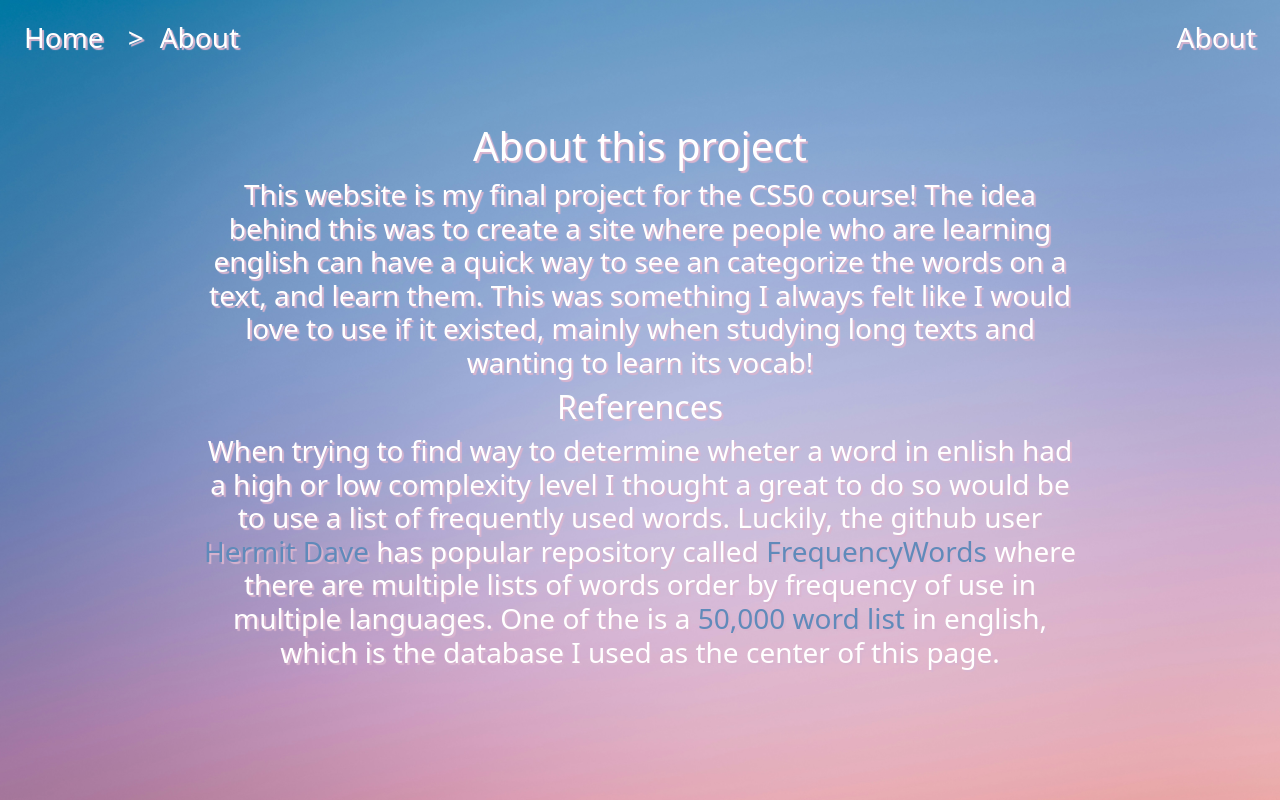
After one commit to santiagodeluca/CS50-Final-Project, a Flask app: page /about in a window 1280 px wide. The commit adds this page. Run offline with Flask 3, Linux system fonts and the light colour scheme.

Commit message:
almost there

```diff
--- a/project/app.py
+++ b/project/app.py
@@ -72,17 +72,25 @@ def learn():
 
 @app.route("/learn/basic")
 def learn_basic():
+        lvl1 = 'basic'
         eas_len = len(session['basic'])
-        return render_template("play.html", list=session['basic'], len=eas_len)
+        return render_template("play.html", list=session['basic'], len=eas_len, link=lvl1, level='Basic')
 @app.route("/learn/moderate")
 def learn_moderate():
+        lvl2 = 'moderate'
         mod_len = len(session['moderate'])
-        return render_template("play.html", list=session['moderate'], len=mod_len)
+        return render_template("play.html", list=session['moderate'], len=mod_len, link=lvl2, level='Moderate')
 @app.route("/learn/hard")
 def learn_hard():
+        lvl3 = 'hard'
         har_len = len(session['hard'])
-        return render_template("play.html", list=session['hard'], len=har_len)
+        return render_template("play.html", list=session['hard'], len=har_len, link=lvl3, level='Hard')
 @app.route("/learn/impossible")
 def learn_impossible():
+        lvl4 = 'impossible'
         imp_len = len(session['impossible'])
-        return render_template("play.html", list=session['impossible'], len=imp_len)
+        return render_template("play.html", list=session['impossible'], len=imp_len, link=lvl4, level='Impossible')
+
+@app.route("/about")
+def about():
+        return render_template("about.html")
--- a/project/static/styles.css
+++ b/project/static/styles.css
@@ -5,7 +5,7 @@ body {
 
 .text-style {
     color: white;
-    text-shadow: 2px 2px 0px #DAB5CF;
+    text-shadow: 2px 2px 1px #DAB5CF;
 }
 
 .custom-card-body {
@@ -38,20 +38,22 @@ body {
 }
 
 .custom-outline {
-border-color: white;
-color: white;
+    border-color: white;
+    color: white;
 }
 
 .custom-outline1 {
-border-color: #981F1F;
-color: white;
-border-width: 3px;
+    border-color: #981F1F;
+    color: white;
+    border-width: 1px;
+    box-shadow: 1px 1px 1px black;
 }
 
 .custom-outline2 {
     border-color:  #104084;
     color: white;
-    border-width: 3px;
+    border-width: 1px;
+    box-shadow: 1px 1px 1px black;
 }
 
 .custom-outline3 {
--- /dev/null
+++ b/project/templates/about.html
@@ -0,0 +1,44 @@
+{% extends "layout.html" %}
+
+{% block navbar %}
+
+<li class="nav-item">
+    <a class="nav-link text-style fs-3" aria-disabled="true">></a>
+</li>
+<li class="nav-item">
+    <a class="nav-link text-style fs-3" aria-current="page" href="/about">About</a>
+</li>
+
+{% endblock %}
+
+{% block main %}
+
+    <div class="center-middle text-style">
+        <h1>About this project</h1>
+
+        <h3 style="padding-inline: 15%;">
+            This website is my final project for the CS50 course! The idea behind this
+            was to create a site where people who are learning english can have a quick
+            way to see an categorize the words on a text, and learn them. This was
+            something I always felt like I would love to use if it existed, mainly when
+            studying long texts and wanting to learn its vocab!
+        </h3>
+        <h2>References</h2>
+        <h3 style="padding-inline: 15%;">
+            When trying to find way to determine wheter a word in enlish had a high or
+            low complexity level I thought a great to do so would be to use a list
+            of frequently used words. Luckily, the github user
+            <a href="https://github.com/hermitdave" style="text-decoration: none; color: #608ABA;">Hermit Dave</a> has popular
+            repository called
+            <a href="https://github.com/hermitdave/FrequencyWords" style="text-decoration: none; color: #608ABA;">FrequencyWords<a>
+            where there are multiple lists of words order by frequency of use in
+            multiple languages. One of the is a
+            <a href="https://github.com/hermitdave/FrequencyWords/blob/master/content/2018/en/en_50k.txt" style="text-decoration: none; color: #608ABA;">
+                50,000 word list
+            </a>
+            in english, which is the database I used as the center of this page.
+        </h3>
+
+
+
+{% endblock %}
--- a/project/templates/layout.html
+++ b/project/templates/layout.html
@@ -11,6 +11,29 @@
     </head>
     <body class="col-auto row justify-content-center text-center align-items-center d-flex h-100" style="background-image: url('../static/home-background.jpg');">
 
+        <nav class="navbar navbar-expand-lg navbar-transparent">
+            <div class="container-fluid ms-4">
+              <a class="navbar-brand text-style fs-3" href="/">Home</a>
+              <button class="navbar-toggler" type="button" data-bs-toggle="collapse" data-bs-target="#navbarNav" aria-controls="navbarNav" aria-expanded="false" aria-label="Toggle navigation">
+                <span class="navbar-toggler-icon"></span>
+              </button>
+              <div class="collapse navbar-collapse" id="navbarNav">
+                <ul class="navbar-nav">
+
+                  {% block navbar %}{% endblock %}
+
+                </ul>
+              </div>
+              <div class="ms-auto me-3">
+                <ul class="navbar-nav">
+                  <li class="nav-item">
+                    <a class="nav-link text-style  fs-3" aria-current="page" href="/about">About</a>
+                  </li>
+                </ul>
+              </div>
+            </div>
+          </nav>
+
         {% block main %}{% endblock %}
 
     </body>
```
Also changed, not shown: project/templates/index.html (+7 -3 lines), project/templates/learn.html (+21 -2 lines), project/templates/play.html (+22 -1 lines), 1 other file.
